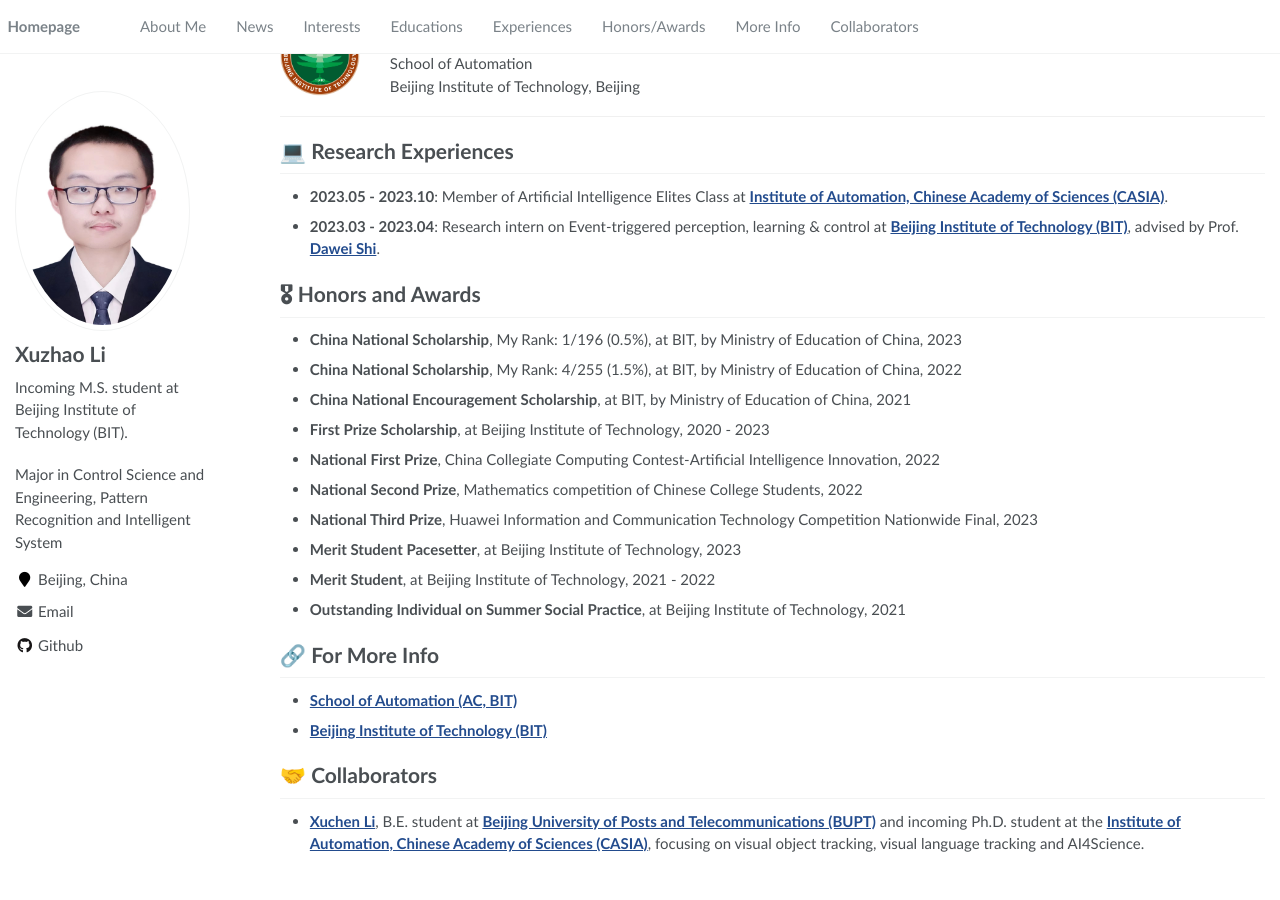
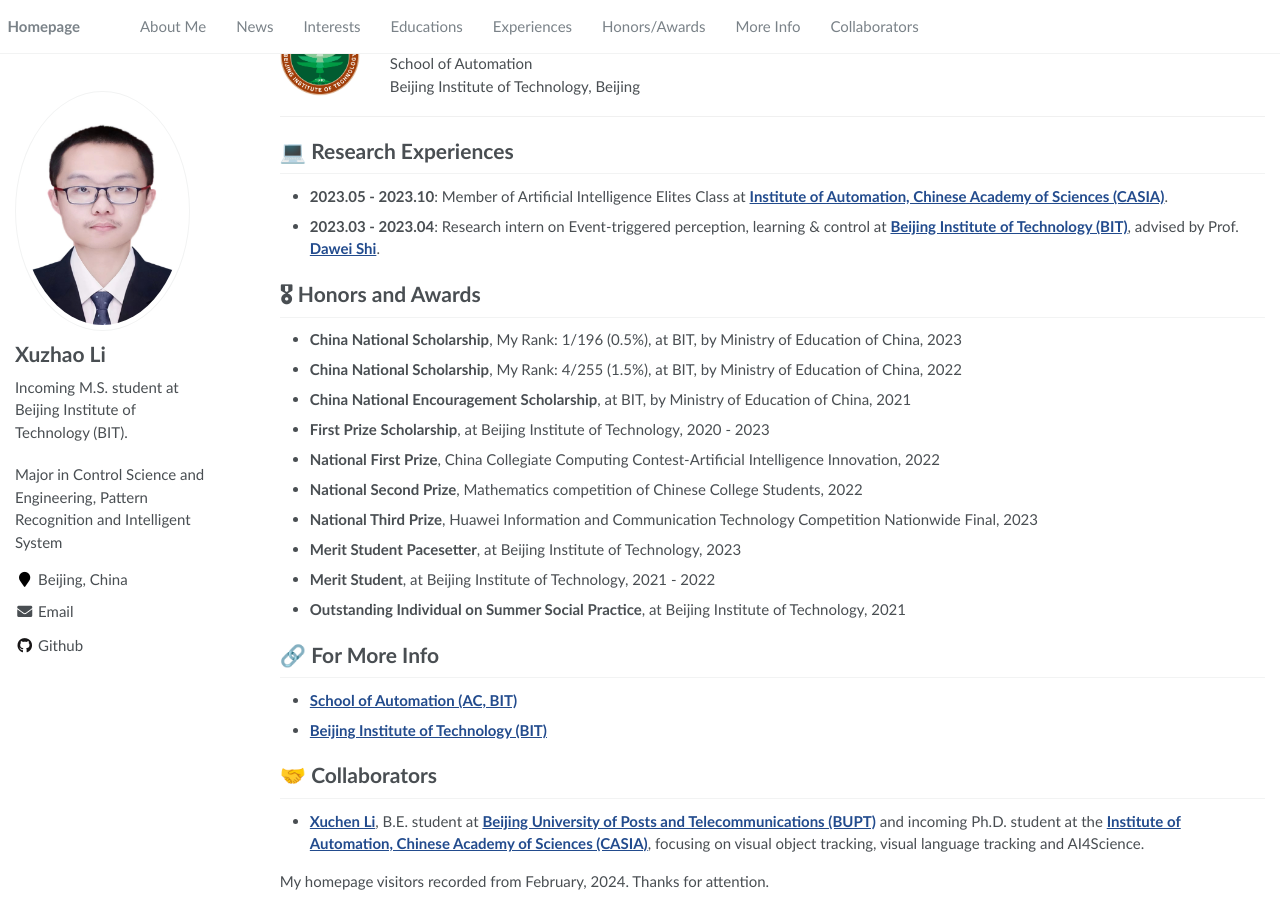
Before and after one commit to XuzhaoLi/XuzhaoLi.github.io, a Jekyll site: the page built from _pages/about.md, in a window 1280 px wide and 900 px high, scrolled down 609 px. Built offline with Jekyll 4.4.1, drawn with Linux system fonts in a browser that asks for light colours; a script that is not in the unit is left out; before the commit the page ends 1479 px from its top, so only the background shows below that.

Commit message:
Update about.md

```diff
--- a/_pages/about.md
+++ b/_pages/about.md
@@ -76,7 +76,7 @@ Beijing Institute of Technology, Beijing
 
 - [**Xuchen Li**](https://xuchen-li.github.io/), B.E. student at [**Beijing University of Posts and Telecommunications (BUPT)**](https://www.bupt.edu.cn/) and incoming Ph.D. student at the  [**Institute of Automation, Chinese Academy of Sciences (CASIA)**](http://english.ia.cas.cn/),  focusing on visual object tracking, visual language tracking and AI4Science.
 
-
+My homepage visitors recorded from February, 2024. Thanks for attention.
 <body>
 <script type="text/javascript" src="//rf.revolvermaps.com/0/0/6.js?i=5246p4iiopd&amp;m=7&amp;c=e63100&amp;cr1=ffffff&amp;f=arial&amp;l=0&amp;bv=90&amp;lx=-420&amp;ly=420&amp;hi=20&amp;he=7&amp;hc=a8ddff&amp;rs=80" async="async"></script>
 </body>
```
